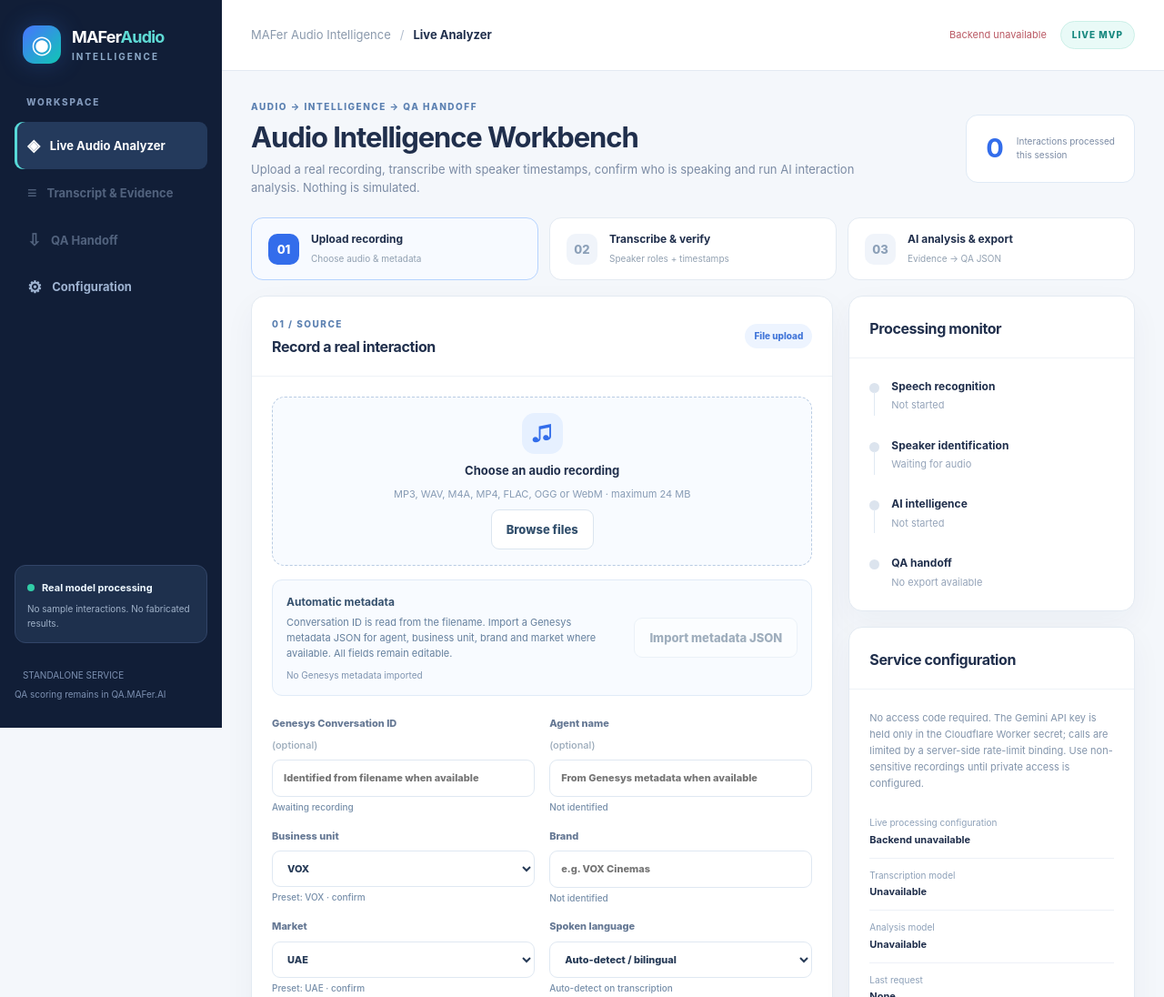
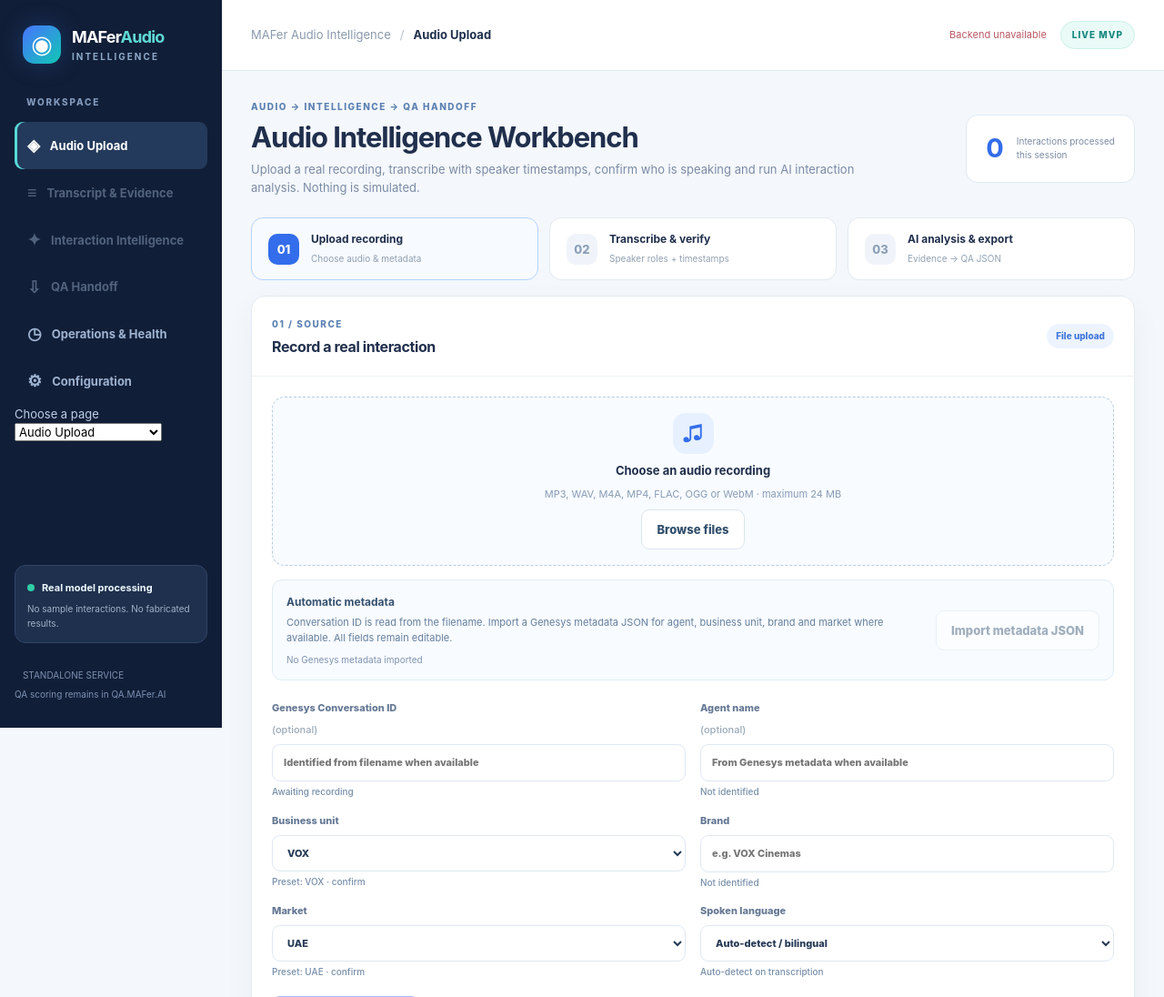
Before and after one commit to krispradip/MAFer-Audio-Intelligence, a website with bundled scripts: page public/index.html in a window 1280 px wide. Shown: the top 1096 px of the page at 91% size. Built offline with nearby package versions, Linux system fonts and the light colour scheme; files whose address does not match are found by name.

Commit message:
Give each Audio Intelligence action a dedicated routed page

```diff
--- a/public/index.html
+++ b/public/index.html
@@ -1,13 +1,31 @@
 <!doctype html>
 <html lang="en"><head><meta charset="utf-8"><meta name="viewport" content="width=device-width,initial-scale=1"><meta name="theme-color" content="#111e37"><title>MAFer Audio Intelligence · Live Analyzer</title><link rel="stylesheet" href="./styles.css"></head>
 <body><div class="shell">
-<aside class="sidebar"><div class="brand"><div class="brand-mark"><span>◉</span></div><div><strong>MAFer<span>Audio</span></strong><small>INTELLIGENCE</small></div></div><div class="nav-label">WORKSPACE</div><button type="button" class="side-link active" id="navUpload" data-nav-target="uploadPanel"><span>◈</span> Live Audio Analyzer</button><button type="button" class="side-link" id="navTranscript" data-nav-target="transcriptionPanel" disabled aria-label="Transcript & Evidence, available after successful transcription"><span>≡</span> Transcript & Evidence</button><button type="button" class="side-link" id="navQA" data-nav-target="handoffPanel" disabled aria-label="QA Handoff, available after completed AI analysis"><span>⇩</span> QA Handoff</button><button type="button" class="side-link" id="navConfig" data-nav-target="configPanel"><span>⚙</span> Configuration</button><div class="sidebar-bottom"><div class="side-box"><div class="indicator"></div><b>Real model processing</b><p>No sample interactions. No fabricated results.</p></div><small>STANDALONE SERVICE<br>QA scoring remains in QA.MAFer.AI</small></div></aside>
-<div class="workspace"><header class="topbar"><div><span class="breadcrumb">MAFer Audio Intelligence</span><span class="slash">/</span><b>Live Analyzer</b></div><div class="topright"><span id="engineStatus" class="engine-state">Checking service…</span><span class="release">LIVE MVP</span></div></header>
+<aside class="sidebar"><div class="brand"><div class="brand-mark"><span>◉</span></div><div><strong>MAFer<span>Audio</span></strong><small>INTELLIGENCE</small></div></div><div class="nav-label">WORKSPACE</div>
+<nav class="nav-links" aria-label="Application pages">
+<button type="button" class="side-link active" id="navUpload" data-route="upload" aria-current="page"><span>◈</span> Audio Upload</button>
+<button type="button" class="side-link" id="navTranscript" data-route="transcript" disabled><span>≡</span> Transcript &amp; Evidence</button>
+<button type="button" class="side-link" id="navIntelligence" data-route="intelligence" disabled><span>✦</span> Interaction Intelligence</button>
+<button type="button" class="side-link" id="navQA" data-route="handoff" disabled><span>⇩</span> QA Handoff</button>
+<button type="button" class="side-link" id="navOperations" data-route="operations"><span>◷</span> Operations &amp; Health</button>
+<button type="button" class="side-link" id="navConfig" data-route="configuration"><span>⚙</span> Configuration</button>
+</nav>
+<div class="mobile-nav"><label for="mobilePageSelect">Choose a page</label>
+<select id="mobilePageSelect" aria-label="Navigate between application pages">
+<option value="upload">Audio Upload</option>
+<option value="transcript" disabled>Transcript &amp; Evidence</option>
+<option value="intelligence" disabled>Interaction Intelligence</option>
+<option value="handoff" disabled>QA Handoff</option>
+<option value="operations">Operations &amp; Health</option>
+<option value="configuration">Configuration</option>
+</select></div><div class="sidebar-bottom"><div class="side-box"><div class="indicator"></div><b>Real model processing</b><p>No sample interactions. No fabricated results.</p></div><small>STANDALONE SERVICE<br>QA scoring remains in QA.MAFer.AI</small></div></aside>
+<div class="workspace"><header class="topbar"><div><span class="breadcrumb">MAFer Audio Intelligence</span><span class="slash">/</span><b id="pageTitle">Audio Upload</b></div><div class="topright"><span id="engineStatus" class="engine-state">Checking service…</span><span class="release">LIVE MVP</span></div></header>
+
 <main>
+<div id="message" class="message" role="status" aria-live="polite" hidden></div>
+<section id="pageUpload" class="app-page" data-page="upload">
 <div class="hero"><div><div class="eyebrow">AUDIO → INTELLIGENCE → QA HANDOFF</div><h1>Audio Intelligence Workbench</h1><p>Upload a real recording, transcribe with speaker timestamps, confirm who is speaking and run AI interaction analysis. Nothing is simulated.</p></div><div class="hero-badge"><b id="completedCount">0</b><small>Interactions processed<br>this session</small></div></div>
-<div id="message" class="message" role="status" aria-live="polite" hidden></div>
 <div class="steps" id="steps"><div class="step active" data-step="1"><span>01</span><div><b>Upload recording</b><small>Choose audio & metadata</small></div></div><div class="step" data-step="2"><span>02</span><div><b>Transcribe & verify</b><small>Speaker roles + timestamps</small></div></div><div class="step" data-step="3"><span>03</span><div><b>AI analysis & export</b><small>Evidence → QA JSON</small></div></div></div>
-<div class="main-grid"><div>
 <section class="panel" id="uploadPanel"><div class="panel-title"><div><span class="section-num">01 / SOURCE</span><h2>Record a real interaction</h2></div><span class="pill blue">File upload</span></div>
 <div class="panel-body"><div id="dropzone" class="dropzone" tabindex="0" role="button" aria-label="Choose an audio recording"><div class="dropicon">♫</div><b id="dropTitle">Choose an audio recording</b><span id="dropDesc">MP3, WAV, M4A, MP4, FLAC, OGG or WebM · maximum 24 MB</span><button type="button" class="button outline" id="browseBtn">Browse files</button><input id="audioFile" type="file" accept="audio/*,.mp3,.wav,.m4a,.aac,.flac,.ogg,.webm,.mp4,.mpeg,.mpga" hidden></div><audio id="player" controls preload="metadata" hidden></audio>
 <div class="metadata-import"><div><b>Automatic metadata</b><p>Conversation ID is read from the filename. Import a Genesys metadata JSON for agent, business unit, brand and market where available. All fields remain editable.</p><small id="metadataState">No Genesys metadata imported</small></div><button id="importMetadataBtn" type="button" class="button outline" disabled>Import metadata JSON</button><input id="metadataFile" type="file" accept=".json,application/json" hidden></div>
@@ -19,8 +37,29 @@
 <label>Market<select id="market"><option value="UAE">UAE</option><option value="KSA">KSA</option><option value="Oman">Oman</option><option value="Bahrain">Bahrain</option><option value="Other">Other</option></select><small class="field-source" id="marketSource">Preset: UAE · confirm</small></label>
 <label>Spoken language<select id="language"><option value="auto">Auto-detect / bilingual</option><option value="en">English</option><option value="ar">Arabic</option></select><small class="field-source" id="languageSource">Auto-detect on transcription</small></label>
 </div><div class="buttons"><button id="transcribeBtn" class="button primary" disabled><span>✦</span> Transcribe audio</button><button id="clearBtn" class="button text-btn">Clear & start again</button></div></div></section>
+</section>
+<section id="pageTranscript" class="app-page" data-page="transcript" hidden>
+<section id="transcriptionPanel" class="panel" hidden><div class="panel-title"><div><span class="section-num">02 / TRANSCRIPT</span><h2>Verify speaker roles</h2></div><span class="pill green">Timestamped speech</span></div><div class="panel-body"><p class="helper">Speaker labels are detected from audio. Assign each one to Agent, Customer or Other before the AI analyzes the conversation.</p><div id="speakerMap" class="speaker-grid"></div><div class="buttons"><button id="analyzeBtn" class="button primary" disabled><span>✦</span> Analyze interaction with AI</button><span id="speakerHint" class="helper"></span></div><audio id="transcriptPlayer" controls preload="metadata" hidden aria-label="Transcript audio playback"></audio><div class="mini-head"><h3>Full transcript</h3><b id="segmentCount"></b></div><div id="transcript" class="transcript"></div></div></section>
+</section>
+<section id="pageIntelligence" class="app-page" data-page="intelligence" hidden>
+<section id="resultsPanel" class="panel" hidden><div class="panel-title"><div><span class="section-num">03 / INTELLIGENCE</span><h2>Interaction intelligence</h2></div><span class="pill green">LLM analyzed</span></div><div class="panel-body"><div class="result-top"><div class="result-stat"><small>Closing sentiment</small><strong id="sentiment">—</strong></div><div class="result-stat"><small>Resolution status</small><strong id="resolutionStatus">—</strong></div><div class="result-stat"><small>Issues identified</small><strong id="issueCount">—</strong></div></div><audio id="evidencePlayer" controls preload="metadata" hidden aria-label="Intelligence evidence playback"></audio><div id="results" class="results"></div></div></section>
 
-<section id="configPanel" class="panel config-panel" hidden>
+</section>
+<section id="pageQA" class="app-page" data-page="handoff" hidden>
+<section class="panel">
+<div class="panel-title"><div><span class="section-num">04 / OUTPUT</span><h2>QA Handoff</h2></div><span class="pill green">Evidence export</span></div>
+<div class="panel-body">
+<div class="handoff" id="handoffPanel"><div><b>Ready for QA.MAFer.AI</b><p>Export timestamped original-language dialogue, confirmed speaker roles, interaction references and AI evidence in JSON. No QA score is generated here.</p></div><div class="buttons"><button id="downloadJson" class="button primary">↓ QA JSON</button><button id="downloadText" class="button outline">↓ Transcript TXT</button></div></div>
+</div></section>
+</section>
+<section id="pageOperations" class="app-page" data-page="operations" hidden>
+<div class="page-heading"><h1>Operations &amp; Health</h1><p>Processing progress, provider status and connection diagnostics.</p></div>
+<div class="rail"><section class="panel rail-card"><div class="panel-title"><h2>Processing monitor</h2></div><div class="panel-body"><div class="statusline"><span id="sttDot" class="statusdot"></span><div><b>Speech recognition</b><small id="sttState">Not started</small></div></div><div class="statusline"><span id="rolesDot" class="statusdot"></span><div><b>Speaker identification</b><small id="rolesState">Waiting for audio</small></div></div><div class="statusline"><span id="llmDot" class="statusdot"></span><div><b>AI intelligence</b><small id="llmState">Not started</small></div></div><div class="statusline"><span id="qaDot" class="statusdot"></span><div><b>QA handoff</b><small id="qaState">No export available</small></div></div></div></section>
+<section class="panel rail-card"><div class="panel-title"><h2>Service configuration</h2></div><div class="panel-body"><p class="tiny">No access code required. The Gemini API key is held only in the Cloudflare Worker secret; calls are limited by a server-side rate-limit binding. Use non-sensitive recordings until private access is configured.</p><div class="service-detail"><span>Live processing configuration</span><strong id="protectionStatus">Checking…</strong></div><div class="service-detail"><span>Transcription model</span><strong id="sttModel">—</strong></div><div class="service-detail"><span>Analysis model</span><strong id="llmModel">—</strong></div><div class="service-detail"><span>Last request</span><strong id="lastRequest">None</strong></div><button id="refreshHealth" class="button outline fill">↻ Check configuration</button><p class="tiny">Configured status is not a claim that a provider call has succeeded. Real upload requests verify connectivity.</p></div></section>
+<section class="panel rail-card"><div class="panel-title"><h2>Processing safeguards</h2></div><div class="panel-body"><p class="small-item">✓ No synthetic transcript or summary fallback</p><p class="small-item">✓ Timestamp validation blocks invalid output</p><p class="small-item">✓ Human confirmation of speaker roles</p><p class="small-item">✓ No fabricated CRM updates or QA scores</p><p class="tiny">Audio is sent to the configured Gemini transcription service. This public demo is not approved for real customer data. Use non-sensitive test recordings only until corporate security approval.</p></div></section></div>
+</section>
+<section id="pageConfig" class="app-page" data-page="configuration" hidden>
+<section id="configPanel" class="panel config-panel">
   <div class="panel-title"><div><span class="section-num">CONFIGURATION</span><h2>Sources, destinations & processing</h2></div><span class="pill blue">Connections</span></div>
   <div class="panel-body">
     <p class="helper">Select where recordings come from and where completed intelligence is saved. Manual upload remains available. Folder access stays in your browser and is only granted when you select a folder.</p>
@@ -69,13 +108,6 @@
     <p class="helper" id="configurationStatus" role="status">No connection test performed.</p>
   </div>
 </section>
-
-<section id="transcriptionPanel" class="panel" hidden><div class="panel-title"><div><span class="section-num">02 / TRANSCRIPT</span><h2>Verify speaker roles</h2></div><span class="pill green">Timestamped speech</span></div><div class="panel-body"><p class="helper">Speaker labels are detected from audio. Assign each one to Agent, Customer or Other before the AI analyzes the conversation.</p><div id="speakerMap" class="speaker-grid"></div><div class="buttons"><button id="analyzeBtn" class="button primary" disabled><span>✦</span> Analyze interaction with AI</button><span id="speakerHint" class="helper"></span></div><div class="mini-head"><h3>Full transcript</h3><b id="segmentCount"></b></div><div id="transcript" class="transcript"></div></div></section>
-<section id="resultsPanel" class="panel" hidden><div class="panel-title"><div><span class="section-num">03 / INTELLIGENCE</span><h2>Interaction intelligence</h2></div><span class="pill green">LLM analyzed</span></div><div class="panel-body"><div class="result-top"><div class="result-stat"><small>Closing sentiment</small><strong id="sentiment">—</strong></div><div class="result-stat"><small>Resolution status</small><strong id="resolutionStatus">—</strong></div><div class="result-stat"><small>Issues identified</small><strong id="issueCount">—</strong></div></div><div id="results" class="results"></div><div class="handoff" id="handoffPanel"><div><b>Ready for QA.MAFer.AI</b><p>Export timestamped original-language dialogue, confirmed speaker roles, interaction references and AI evidence in JSON. No QA score is generated here.</p></div><div class="buttons"><button id="downloadJson" class="button primary">↓ QA JSON</button><button id="downloadText" class="button outline">↓ Transcript TXT</button></div></div></div></section>
-</div>
-<div class="rail"><section class="panel rail-card"><div class="panel-title"><h2>Processing monitor</h2></div><div class="panel-body"><div class="statusline"><span id="sttDot" class="statusdot"></span><div><b>Speech recognition</b><small id="sttState">Not started</small></div></div><div class="statusline"><span id="rolesDot" class="statusdot"></span><div><b>Speaker identification</b><small id="rolesState">Waiting for audio</small></div></div><div class="statusline"><span id="llmDot" class="statusdot"></span><div><b>AI intelligence</b><small id="llmState">Not started</small></div></div><div class="statusline"><span id="qaDot" class="statusdot"></span><div><b>QA handoff</b><small id="qaState">No export available</small></div></div></div></section>
-<section class="panel rail-card"><div class="panel-title"><h2>Service configuration</h2></div><div class="panel-body"><p class="tiny">No access code required. The Gemini API key is held only in the Cloudflare Worker secret; calls are limited by a server-side rate-limit binding. Use non-sensitive recordings until private access is configured.</p><div class="service-detail"><span>Live processing configuration</span><strong id="protectionStatus">Checking…</strong></div><div class="service-detail"><span>Transcription model</span><strong id="sttModel">—</strong></div><div class="service-detail"><span>Analysis model</span><strong id="llmModel">—</strong></div><div class="service-detail"><span>Last request</span><strong id="lastRequest">None</strong></div><button id="refreshHealth" class="button outline fill">↻ Check configuration</button><p class="tiny">Configured status is not a claim that a provider call has succeeded. Real upload requests verify connectivity.</p></div></section>
-<section class="panel rail-card"><div class="panel-title"><h2>Processing safeguards</h2></div><div class="panel-body"><p class="small-item">✓ No synthetic transcript or summary fallback</p><p class="small-item">✓ Timestamp validation blocks invalid output</p><p class="small-item">✓ Human confirmation of speaker roles</p><p class="small-item">✓ No fabricated CRM updates or QA scores</p><p class="tiny">Audio is sent to the configured Gemini transcription service. This public demo is not approved for real customer data. Use non-sensitive test recordings only until corporate security approval.</p></div></section></div></div>
-
+</section>
 </main><footer>MAFer Audio Intelligence · Standalone audio processing · Real model calls · No stored interactions</footer></div></div>
 <script type="module" src="./app.js"></script></body></html>
```
